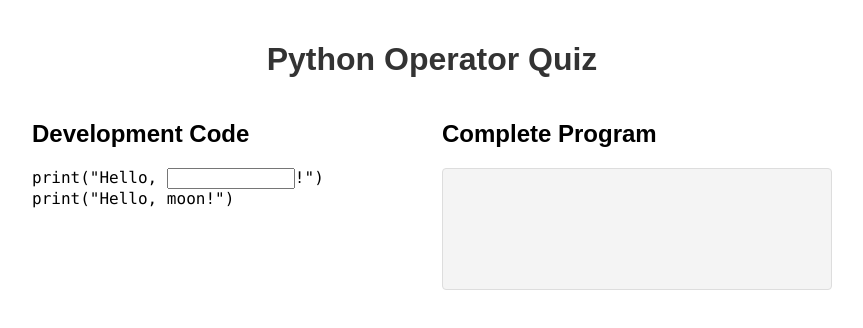
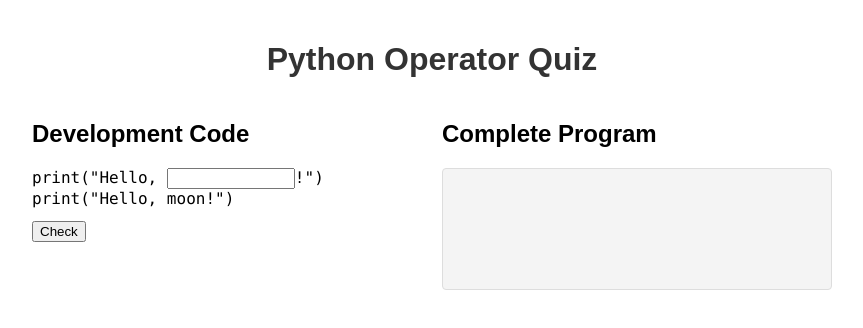
Before and after one commit to mpjovanovich/step-into-python, a React (Create React App) app: page / in a window 1280 px wide. Shown: the top 328 px of the page, without its empty margins (208-1071 px from the left). Built offline with nearby package versions, Linux system fonts and the light colour scheme.

Commit message:
In good shape. Moving on to multistep program.

```diff
--- a/src/App.tsx
+++ b/src/App.tsx
@@ -1,7 +1,11 @@
-import { useState, useEffect } from "react";
+import React, { useState, useEffect } from "react";
 import { QuizQuestion } from "./components/QuizQuestion";
 
 const App = () => {
+  // Since there may be several answers, we'll use an array instead of one
+  // string to store state for the user's answers.
+  const [userAnswers, setUserAnswers] = useState<string[]>([]);
+  const [isCorrect, setIsCorrect] = useState(false);
   const [step, setStep] = useState(1);
 
   // This will be encoded in a JSON serialized map.
@@ -9,12 +13,23 @@ const App = () => {
   const templateCode = `print("Hello, {{sun}}!")
 print("Hello, moon!")
 `;
-
+  // const codeMapString = JSON.stringify(codeMap);
   const codeMap: Map<Number, String> = new Map([[1, templateCode]]);
 
-  // Serialize the map into a string.
-  const codeMapString = JSON.stringify(codeMap);
-  // console.log(Object.fromEntries(codeMap));
+  const handleCheckAnswer = () => {
+    // Answers to the current question.
+    const questionTemplate = codeMap.get(step)?.toString() ?? "";
+    const answers =
+      questionTemplate.match(/{{(.*?)}}/g)?.map((p) => p.slice(2, -2)) || [];
+
+    // Check against user responses.
+    const isCorrect =
+      answers.length === userAnswers.length &&
+      answers.every((answer, i) => answer === userAnswers[i]);
+
+    setIsCorrect(isCorrect);
+    console.log("Answer is", isCorrect ? "correct" : "incorrect");
+  };
 
   return (
     <div className="App" style={styles.app}>
@@ -24,7 +39,29 @@ print("Hello, moon!")
           <h2>Development Code</h2>
           <QuizQuestion
             questionTemplate={codeMap.get(step)?.toString() ?? ""}
+            userAnswers={userAnswers}
+            setUserAnswers={setUserAnswers}
           />
+
+          {/* Show if the answer is incorrect or incomplete. */}
+          {!isCorrect && <button onClick={handleCheckAnswer}>Check</button>}
+
+          {/* Show if the answer is correct and there are more questions. */}
+          {isCorrect && step < codeMap.size && (
+            <button
+              onClick={() => {
+                setStep(step + 1);
+                setIsCorrect(false);
+              }}
+            >
+              Next
+            </button>
+          )}
+
+          {/* Show submit button if it's the last question. */}
+          {isCorrect && step === codeMap.size && (
+            <button onClick={handleCheckAnswer}>Submit</button>
+          )}
         </div>
         <div style={styles.column}>
           <h2>Complete Program</h2>
--- a/src/components/QuizQuestion.tsx
+++ b/src/components/QuizQuestion.tsx
@@ -2,33 +2,58 @@ import React, { useState } from "react";
 
 interface QuizQuestionProps {
   questionTemplate: string;
-  // onAnswer: (answer: string) => void;
+  userAnswers: string[];
+  setUserAnswers: (answers: string[]) => void;
+  // onCheckAnswer: (correct: boolean) => void;
 }
 
-const QuizQuestion = ({ questionTemplate }: QuizQuestionProps) => {
-  const [textInput, setTextInput] = useState("");
-  const InputField = (
-    <input
-      type="text"
-      value={textInput}
-      onChange={(e) => setTextInput(e.target.value)}
-      style={{ width: "120px" }}
-    />
-  );
+/* **********************************************************************
+ * This has the fill-in-the-blank code functionality, as well as the
+ * "Check" button to see if the answer is correct.
+ ************************************************************************/
+const QuizQuestion = ({
+  questionTemplate,
+  userAnswers,
+  setUserAnswers,
+}: // onCheckAnswer,
+QuizQuestionProps) => {
+  // These are the actual answers provided via the template.
+  const answers =
+    questionTemplate.match(/{{(.*?)}}/g)?.map((p) => p.slice(2, -2)) || [];
+
+  const checkAnswer = () => {
+    const isCorrect =
+      answers.length === userAnswers.length &&
+      answers.every((answer, i) => answer === userAnswers[i]);
+    // onCheckAnswer(isCorrect);
+  };
 
   const renderTemplate = () => {
     // Split the template into parts, ignoring the {{}}
     const parts = questionTemplate.split(/{{.*?}}/);
 
-    // The values in the {{}} are the correct answers.
-    const answers =
-      questionTemplate.match(/{{(.*?)}}/g)?.map((p) => p.slice(2, -2)) || [];
-
     // Stubs in an input field for each {{}} in the template
-    return parts.map((part, index) => (
-      <React.Fragment key={index}>
+    return parts.map((part, i) => (
+      <React.Fragment key={i}>
+        {/* The readonly part of the template */}
         {part}
-        {index < parts.length - 1 && InputField}
+        {/* The input field for the user's answer */}
+        {/* Don't render for the last part in the template */}
+        {i < answers.length && (
+          <input
+            type="text"
+            value={userAnswers[i] || ""}
+            onChange={(e) => {
+              // This spreads the current answers into a new array so that we
+              // can mutate it, updates the answer at the current index, and
+              // sets the new array as state for the user's answers.
+              const newAnswers = [...userAnswers];
+              newAnswers[i] = e.target.value;
+              setUserAnswers(newAnswers);
+            }}
+            style={{ width: "120px" }}
+          />
+        )}
       </React.Fragment>
     ));
   };
@@ -37,6 +62,7 @@ const QuizQuestion = ({ questionTemplate }: QuizQuestionProps) => {
     <div>
       <pre>
         <code>{renderTemplate()}</code>
+        {/* <button onClick={checkAnswer}>Check</button> */}
       </pre>
     </div>
   );
```
